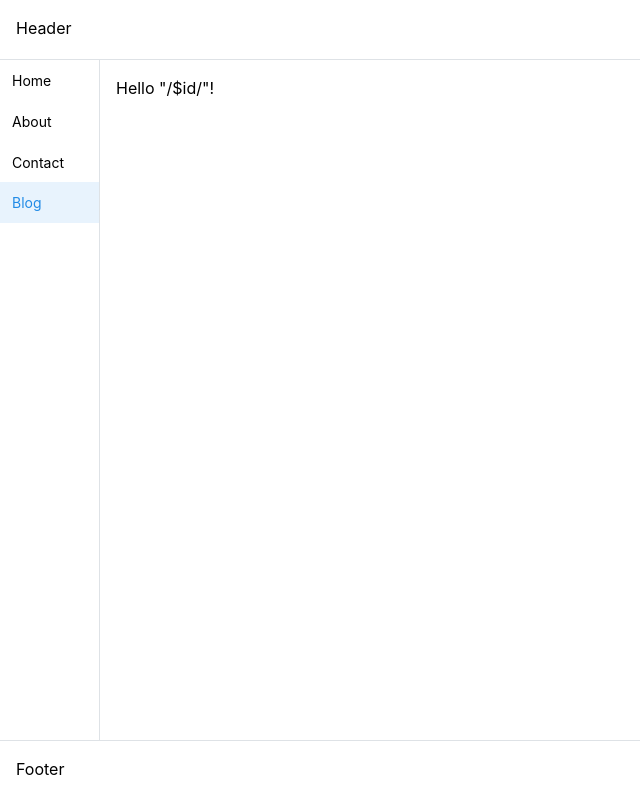
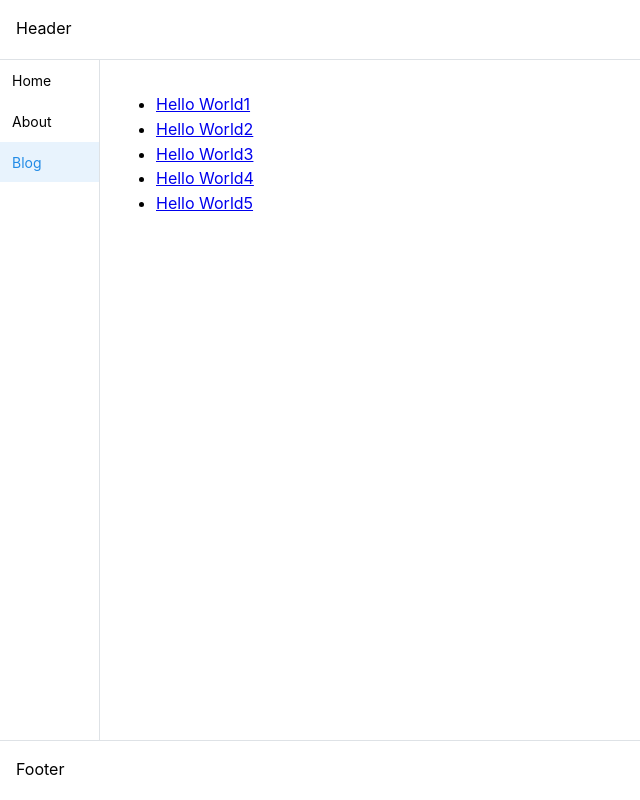
Before and after one commit to mint-rabi/react-vite-tan-router-mantine-sample, a React (Vite) app: page /blog in a window 1280 px wide. Shown: the whole page, without its empty margins (0-640 px from the left). Built offline with nearby package versions, Linux system fonts and the light colour scheme.

Commit message:
pending / error

```diff
--- a/src/components/navigation/sidebar/index.tsx
+++ b/src/components/navigation/sidebar/index.tsx
@@ -14,10 +14,6 @@ const menus: menuType[] = [
   {
     label: 'About',
     href: '/about',
-  },
-  {
-    label: 'Contact',
-    href: '/rasulasdkfa',
   },
   {
     label: 'Blog',
--- a/src/main.tsx
+++ b/src/main.tsx
@@ -5,6 +5,7 @@ import '@mantine/core/styles.css'
 
 // Import the generated route tree
 import { routeTree } from './routeTree.gen'
+import { TanStackRouterDevtools } from '@tanstack/router-devtools'
 
 // Create a new router instance
 const router = createRouter({ routeTree })
@@ -23,6 +24,7 @@ if (!rootElement.innerHTML) {
   root.render(
     <StrictMode>
       <RouterProvider router={router} />
+      <TanStackRouterDevtools router={router} />
     </StrictMode>,
   )
 }
--- a/src/routeTree.gen.ts
+++ b/src/routeTree.gen.ts
@@ -14,12 +14,13 @@ import { createFileRoute } from '@tanstack/react-router'
 
 import { Route as rootRoute } from './routes/__root'
 import { Route as DashboardRouteImport } from './routes/dashboard/route'
+import { Route as BlogRouteImport } from './routes/blog/route'
 import { Route as AboutRouteImport } from './routes/about/route'
+import { Route as BlogPostIdRouteImport } from './routes/blog_/$postId/route'
 
 // Create Virtual Routes
 
 const IndexLazyImport = createFileRoute('/')()
-const IdIndexLazyImport = createFileRoute('/$id/')()
 
 // Create/Update Routes
 
@@ -30,6 +31,12 @@ const DashboardRouteRoute = DashboardRouteImport.update({
 } as any).lazy(() =>
   import('./routes/dashboard/route.lazy').then((d) => d.Route),
 )
+
+const BlogRouteRoute = BlogRouteImport.update({
+  id: '/blog',
+  path: '/blog',
+  getParentRoute: () => rootRoute,
+} as any).lazy(() => import('./routes/blog/route.lazy').then((d) => d.Route))
 
 const AboutRouteRoute = AboutRouteImport.update({
   id: '/about',
@@ -43,11 +50,13 @@ const IndexLazyRoute = IndexLazyImport.update({
   getParentRoute: () => rootRoute,
 } as any).lazy(() => import('./routes/index.lazy').then((d) => d.Route))
 
-const IdIndexLazyRoute = IdIndexLazyImport.update({
-  id: '/$id/',
-  path: '/$id/',
+const BlogPostIdRouteRoute = BlogPostIdRouteImport.update({
+  id: '/blog_/$postId',
+  path: '/blog/$postId',
   getParentRoute: () => rootRoute,
-} as any).lazy(() => import('./routes/$id/index.lazy').then((d) => d.Route))
+} as any).lazy(() =>
+  import('./routes/blog_/$postId/route.lazy').then((d) => d.Route),
+)
 
 // Populate the FileRoutesByPath interface
 
@@ -67,6 +76,13 @@ declare module '@tanstack/react-router' {
       preLoaderRoute: typeof AboutRouteImport
       parentRoute: typeof rootRoute
     }
+    '/blog': {
+      id: '/blog'
+      path: '/blog'
+      fullPath: '/blog'
+      preLoaderRoute: typeof BlogRouteImport
+      parentRoute: typeof rootRoute
+    }
     '/dashboard': {
       id: '/dashboard'
       path: '/dashboard'
@@ -74,11 +90,11 @@ declare module '@tanstack/react-router' {
       preLoaderRoute: typeof DashboardRouteImport
       parentRoute: typeof rootRoute
     }
-    '/$id/': {
-      id: '/$id/'
-      path: '/$id'
-      fullPath: '/$id'
-      preLoaderRoute: typeof IdIndexLazyImport
+    '/blog_/$postId': {
+      id: '/blog_/$postId'
+      path: '/blog/$postId'
+      fullPath: '/blog/$postId'
+      preLoaderRoute: typeof BlogPostIdRouteImport
       parentRoute: typeof rootRoute
     }
   }
@@ -89,46 +105,51 @@ declare module '@tanstack/react-router' {
 export interface FileRoutesByFullPath {
   '/': typeof IndexLazyRoute
   '/about': typeof AboutRouteRoute
+  '/blog': typeof BlogRouteRoute
   '/dashboard': typeof DashboardRouteRoute
-  '/$id': typeof IdIndexLazyRoute
+  '/blog/$postId': typeof BlogPostIdRouteRoute
 }
 
 export interface FileRoutesByTo {
   '/': typeof IndexLazyRoute
   '/about': typeof AboutRouteRoute
+  '/blog': typeof BlogRouteRoute
   '/dashboard': typeof DashboardRouteRoute
-  '/$id': typeof IdIndexLazyRoute
+  '/blog/$postId': typeof BlogPostIdRouteRoute
 }
 
 export interface FileRoutesById {
   __root__: typeof rootRoute
   '/': typeof IndexLazyRoute
   '/about': typeof AboutRouteRoute
+  '/blog': typeof BlogRouteRoute
   '/dashboard': typeof DashboardRouteRoute
-  '/$id/': typeof IdIndexLazyRoute
+  '/blog_/$postId': typeof BlogPostIdRouteRoute
 }
 
 export interface FileRouteTypes {
   fileRoutesByFullPath: FileRoutesByFullPath
-  fullPaths: '/' | '/about' | '/dashboard' | '/$id'
+  fullPaths: '/' | '/about' | '/blog' | '/dashboard' | '/blog/$postId'
   fileRoutesByTo: FileRoutesByTo
-  to: '/' | '/about' | '/dashboard' | '/$id'
-  id: '__root__' | '/' | '/about' | '/dashboard' | '/$id/'
+  to: '/' | '/about' | '/blog' | '/dashboard' | '/blog/$postId'
+  id: '__root__' | '/' | '/about' | '/blog' | '/dashboard' | '/blog_/$postId'
   fileRoutesById: FileRoutesById
 }
 
 export interface RootRouteChildren {
   IndexLazyRoute: typeof IndexLazyRoute
   AboutRouteRoute: typeof AboutRouteRoute
+  BlogRouteRoute: typeof BlogRouteRoute
   DashboardRouteRoute: typeof DashboardRouteRoute
-  IdIndexLazyRoute: typeof IdIndexLazyRoute
+  BlogPostIdRouteRoute: typeof BlogPostIdRouteRoute
 }
 
 const rootRouteChildren: RootRouteChildren = {
   IndexLazyRoute: IndexLazyRoute,
   AboutRouteRoute: AboutRouteRoute,
+  BlogRouteRoute: BlogRouteRoute,
   DashboardRouteRoute: DashboardRouteRoute,
-  IdIndexLazyRoute: IdIndexLazyRoute,
+  BlogPostIdRouteRoute: BlogPostIdRouteRoute,
 }
 
 export const routeTree = rootRoute
@@ -143,8 +164,9 @@ export const routeTree = rootRoute
       "children": [
         "/",
         "/about",
+        "/blog",
         "/dashboard",
-        "/$id/"
+        "/blog_/$postId"
       ]
     },
     "/": {
@@ -153,11 +175,14 @@ export const routeTree = rootRoute
     "/about": {
       "filePath": "about/route.tsx"
     },
+    "/blog": {
+      "filePath": "blog/route.tsx"
+    },
     "/dashboard": {
       "filePath": "dashboard/route.tsx"
     },
-    "/$id/": {
-      "filePath": "$id/index.lazy.tsx"
+    "/blog_/$postId": {
+      "filePath": "blog_/$postId/route.tsx"
     }
   }
 }
--- a/src/routes/$id/index.lazy.tsx
+++ /dev/null
@@ -1,9 +0,0 @@
-import { createLazyFileRoute } from '@tanstack/react-router'
-
-export const Route = createLazyFileRoute('/$id/')({
-  component: RouteComponent,
-})
-
-function RouteComponent() {
-  return <div>Hello "/$id/"!</div>
-}
--- /dev/null
+++ b/src/routes/blog/route.lazy.tsx
@@ -0,0 +1,49 @@
+import { createLazyFileRoute, Link } from '@tanstack/react-router'
+
+export const Route = createLazyFileRoute('/blog')({
+  component: RouteComponent,
+})
+
+const mockPostData = [
+  {
+    id: '1',
+    title: 'Hello World1',
+    content: 'Hello World',
+  },
+  {
+    id: '2',
+    title: 'Hello World2',
+    content: 'Hello World',
+  },
+  {
+    id: '3',
+    title: 'Hello World3',
+    content: 'Hello World',
+  },
+  {
+    id: '4',
+    title: 'Hello World4',
+    content: 'Hello World',
+  },
+  {
+    id: '5',
+    title: 'Hello World5',
+    content: 'Hello World',
+  },
+]
+
+function RouteComponent() {
+  return (
+    <>
+      <ul>
+        {mockPostData.map((post) => (
+          <li key={post.id}>
+            <Link to={'/blog/$postId'} params={{ postId: post.id }}>
+              {post.title}
+            </Link>
+          </li>
+        ))}
+      </ul>
+    </>
+  )
+}
--- /dev/null
+++ b/src/routes/blog/route.tsx
@@ -0,0 +1,3 @@
+import { createFileRoute } from '@tanstack/react-router'
+
+export const Route = createFileRoute('/blog')({})
--- /dev/null
+++ b/src/routes/blog_/$postId/loader.ts
@@ -0,0 +1,45 @@
+const mockPostData = [
+  {
+    id: '1',
+    title: 'Hello World1',
+    content: 'Hello World1',
+  },
+  {
+    id: '2',
+    title: 'Hello World2',
+    content: 'Hello World2',
+  },
+  {
+    id: '3',
+    title: 'Hello World3',
+    content: 'Hello World3',
+  },
+  {
+    id: '4',
+    title: 'Hello World4',
+    content: 'Hello World4',
+  },
+  {
+    id: '5',
+    title: 'Hello World5',
+    content: 'Hello World5',
+  },
+]
+
+export async function fetch(id: string): Promise<{
+  id: string
+  title: string
+  content: string
+}> {
+  console.log('fetching post', id)
+  const post = mockPostData.find((post) => post.id === id)
+  if (!post) {
+    throw new Error('Post not found')
+  }
+
+  return new Promise((resolve) => {
+    setTimeout(() => {
+      resolve(post)
+    }, 10000)
+  })
+}
--- /dev/null
+++ b/src/routes/blog_/$postId/route.lazy.tsx
@@ -0,0 +1,17 @@
+import { createLazyFileRoute } from '@tanstack/react-router'
+
+export const Route = createLazyFileRoute('/blog_/$postId')({
+  component: RouteComponent,
+  pendingComponent: () => <div>Loading...</div>,
+  errorComponent: () => <div>Error!</div>,
+})
+
+function RouteComponent() {
+  const post = Route.useLoaderData()
+  return (
+    <>
+      <h1>{post.title}</h1>
+      <p>{post.content}</p>
+    </>
+  )
+}
--- /dev/null
+++ b/src/routes/blog_/$postId/route.tsx
@@ -0,0 +1,9 @@
+import { createFileRoute } from '@tanstack/react-router'
+import { fetch } from './loader.ts'
+export const Route = createFileRoute('/blog_/$postId')({
+  loader: ({ params }) => {
+    return fetch(params.postId)
+  },
+  preload: true,
+  pendingMs: 100,
+})
```
